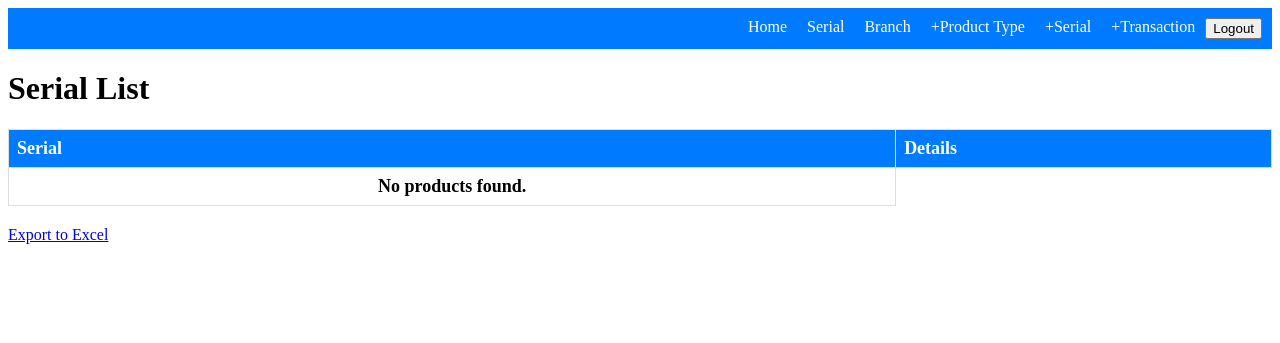
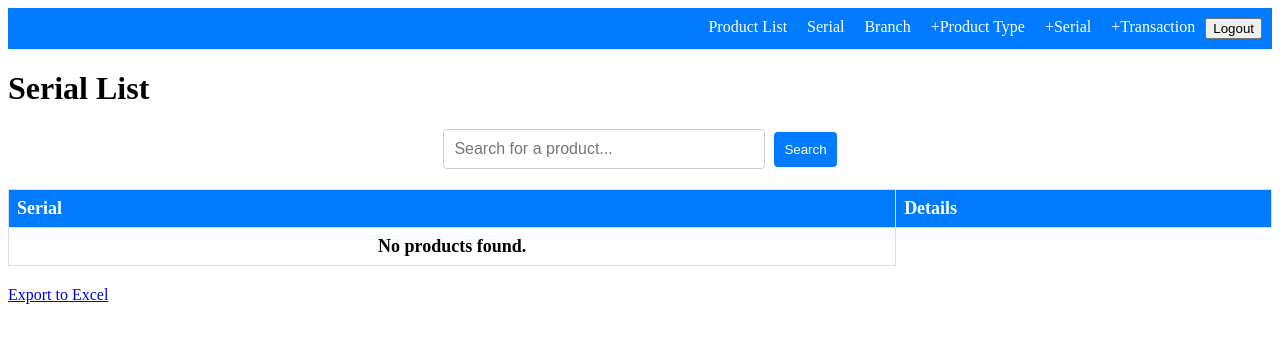
Before and after one commit to 6410615139/Stock, a Django app: page /serial/ in a window 1280 px wide. Shown: the top 343 px of the page. Run offline with Django 5.2, Linux system fonts and the light colour scheme; the visitor is signed in with stand-in values (Sample User, id 1); data that the repository does not hold is empty.

Commit message:
Feat Serial search

```diff
--- a/products/views.py
+++ b/products/views.py
@@ -178,17 +178,22 @@ def branch_details(request, id):
 
 @login_required
 def serial(request):
+
+    serials = Serial.objects.all()
+
+    query = request.GET.get('q')  # Get the search query from the request
+    if query:
+        serials = Serial.objects.filter(
+            Q(serial__icontains=query)
+        )
     default = request.GET.get('default')
     if default is None:
         default=""
     model_name = request.GET.get('model')
-
-    # Get grouped branch data
-    serials = Serial.objects.all()
-
     viewModel = {
         'default': default,
         'serials': serials,
+        'query': query
     }
 
     return render(request, 'serial.html', viewModel)
--- a/templates/base.html
+++ b/templates/base.html
@@ -14,7 +14,7 @@
         </div>
         <div class="nav-links">
             {% if user.is_authenticated %}
-            <a href="{% url 'home' %}">Home</a>
+            <a href="{% url 'home' %}">Product List</a>
             <a href="{% url 'serial' %}">Serial</a>
             <a href="{% url 'branches' %}">Branch</a>
             <a href="{% url 'add_product' %}">+Product Type</a>
--- a/templates/home.html
+++ b/templates/home.html
@@ -12,7 +12,7 @@
 <h1>Product List</h1>
 <div class="search-bar">
     <form method="get" action="">
-        <input type="text" name="q" placeholder="Search for a product..." value="{{ query|default:default }}">
+        <input type="text" name="q" placeholder="Search for a serial..." value="{{ query|default:default }}">
         <button type="submit">Search</button>
     </form>
 </div>
--- a/templates/serial.html
+++ b/templates/serial.html
@@ -10,6 +10,13 @@
 
 {% block content %}
 <h1>Serial List</h1>
+
+<div class="search-bar">
+    <form method="get" action="">
+        <input type="text" name="q" placeholder="Search for a product..." value="{{ query|default:default }}">
+        <button type="submit">Search</button>
+    </form>
+</div>
 
 <!-- Product Table -->
 <table class="table">
```
Also changed, not shown: 1 other file.
